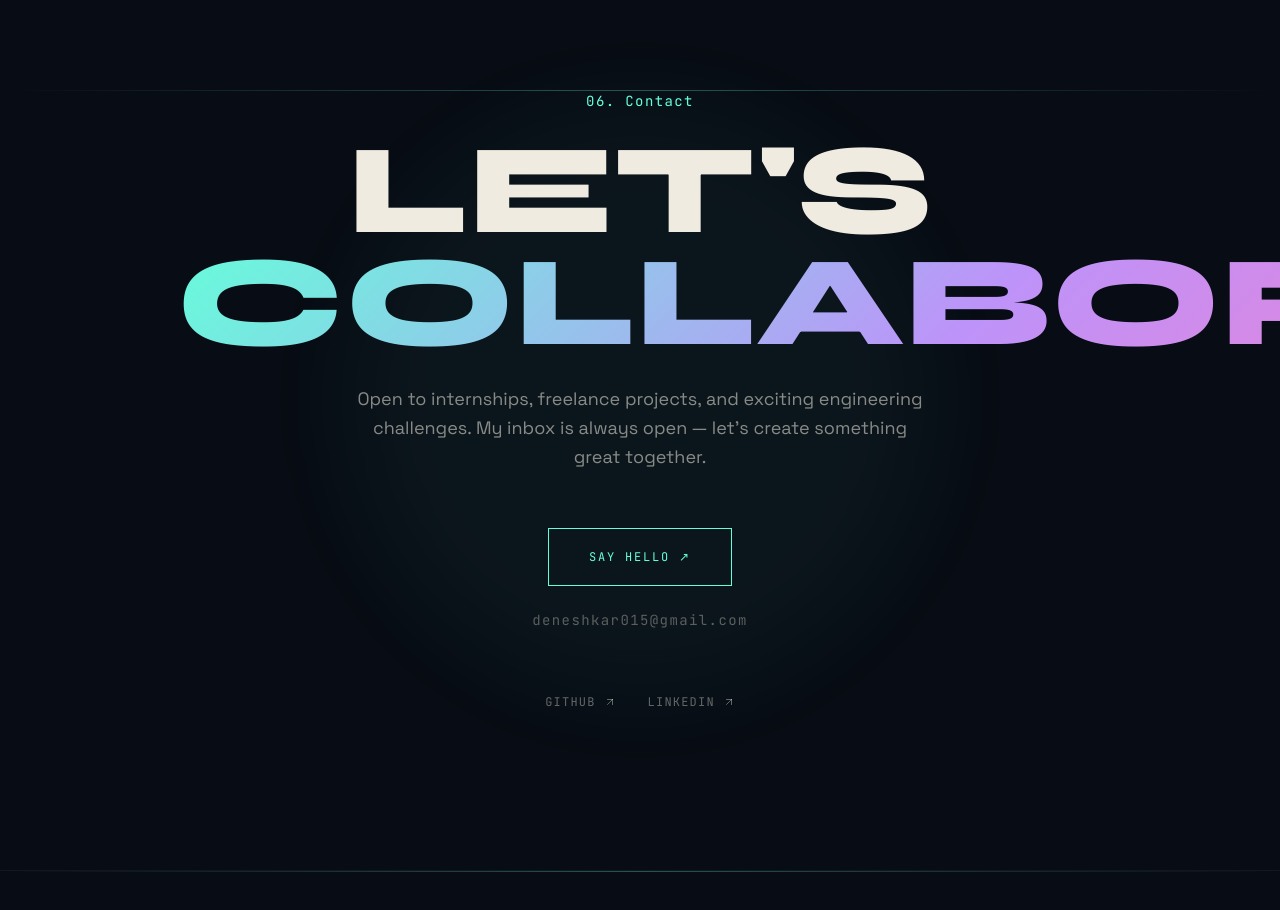
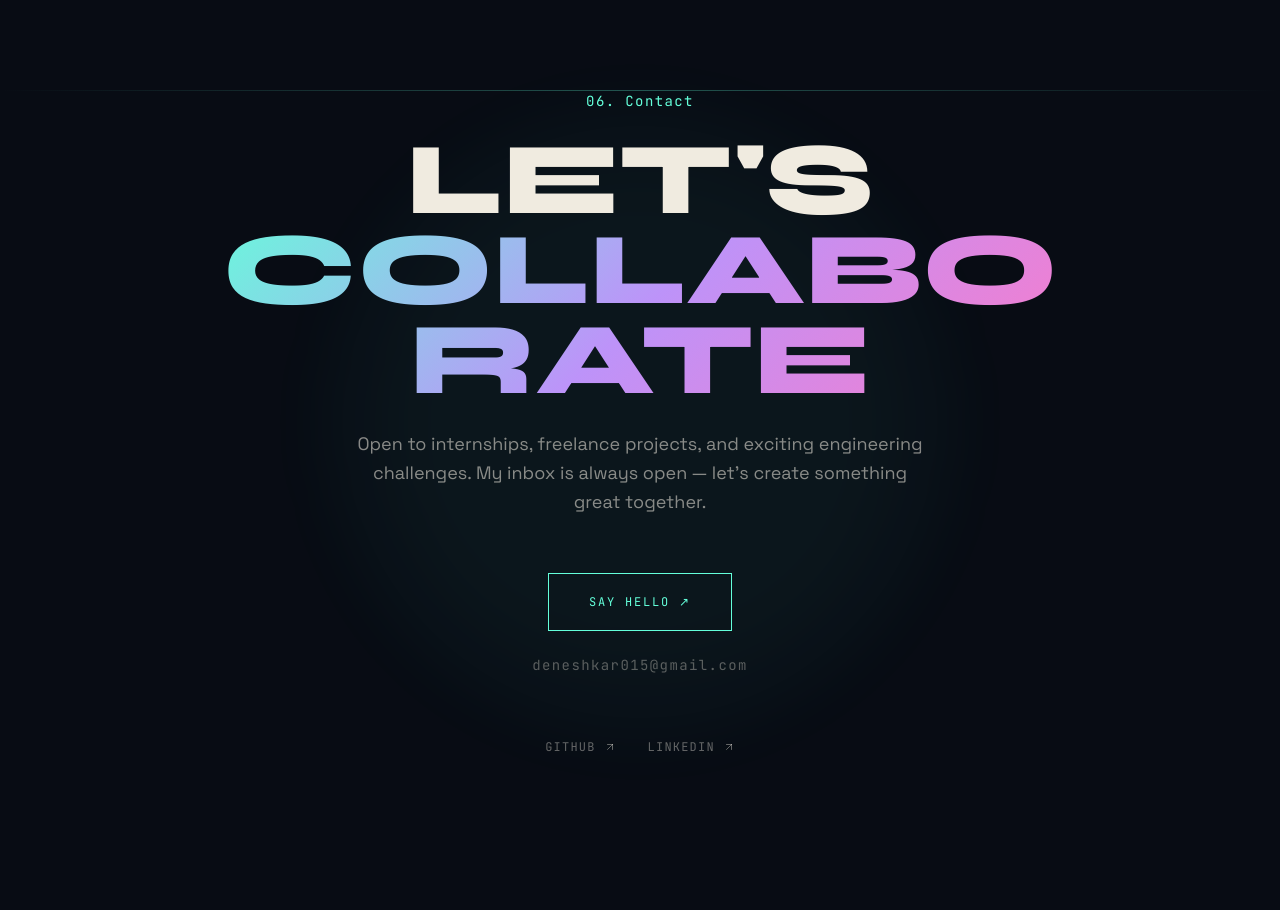
Before and after one commit to Deneshkar/my-portfolio, a React (Vite) app: page / in a window 1280 px wide. Shown: the part 5160-6070 px from the top of the page. Built offline with nearby package versions, Linux system fonts and the light colour scheme.

Commit message:
Few Changes

```diff
--- a/src/sections/Contact/index.jsx
+++ b/src/sections/Contact/index.jsx
@@ -26,10 +26,10 @@ const Contact = () => {
           whileInView={{ opacity: 1, y: 0 }}
           viewport={{ once: true }}
           transition={{ duration: 0.9, ease: [0.16, 1, 0.3, 1] }}
-          className="font-display font-black text-[clamp(3rem,10vw,8rem)] leading-[0.88] text-cream mb-6"
+          className="font-display font-black text-[clamp(2.5rem,8vw,8rem)] leading-[0.88] text-cream mb-6 break-words"
         >
           LET'S<br />
-          <span className="text-gradient">COLLABORATE</span>
+          <span className="text-gradient block w-full overflow-hidden text-ellipsis px-2 sm:px-0">COLLABORATE</span>
         </Motion.h2>
 
         {/* Sub */}
```
